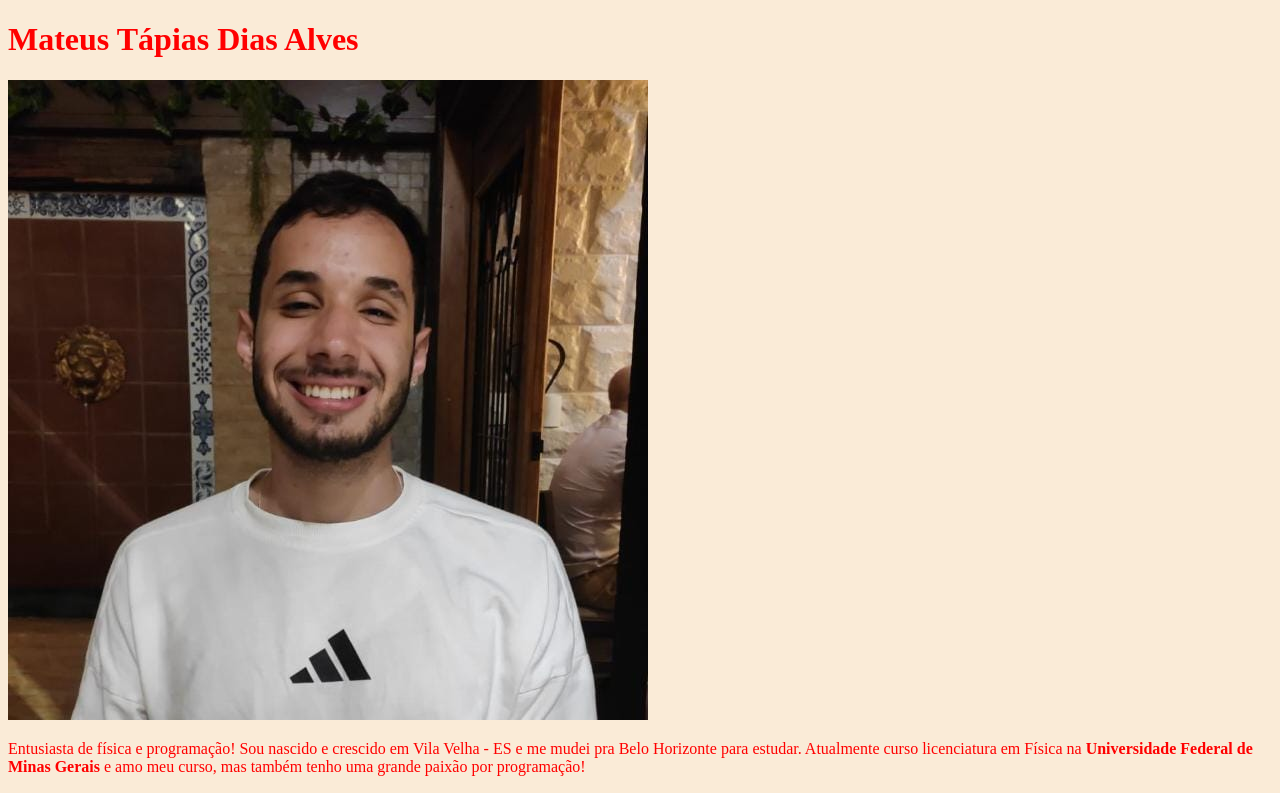
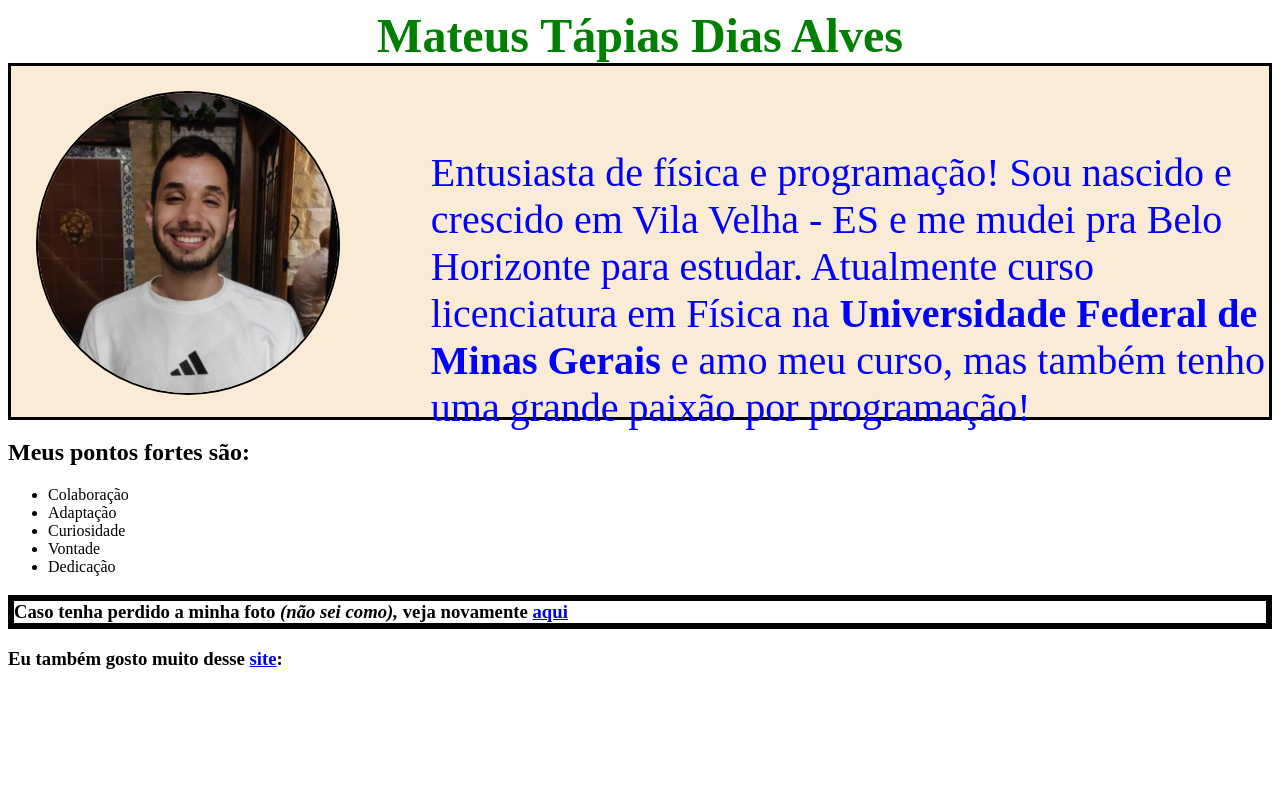
Before and after one commit to mateustapias/mateustapias.github.io, a plain HTML site: page index.html in a window 1280 px wide. Shown: the top 793 px of the page. Drawn offline with Linux system fonts and the light colour scheme.

Commit message:
Modificação no Header do Portfólio Fundamentos-2.3

```diff
--- a/index.html
+++ b/index.html
@@ -8,9 +8,12 @@
     <link rel="stylesheet" href="style.css">
 </head>
 <body>
-    <h1> Mateus Tápias Dias Alves</h1>
+    <h1 id="hero-title"> Mateus Tápias Dias Alves</h1>
+    <main>
+        <section class="mateus_header">
             <img id="foto_mateus" src="foto_mateus.jpeg" alt="Imagem do Mateus Tápias">
-    <p> Entusiasta de física e programação! Sou nascido e crescido em Vila Velha - ES e me mudei pra Belo Horizonte para estudar. Atualmente curso licenciatura em Física na <strong> Universidade Federal de Minas Gerais </strong> e amo meu curso, mas também tenho uma grande paixão por programação!<br></p>
+            <p> Entusiasta de física e programação! Sou nascido e crescido em Vila Velha - ES e me mudei pra Belo Horizonte para estudar. Atualmente curso licenciatura em Física na <strong> Universidade Federal de Minas Gerais </strong> e amo meu curso, mas também tenho uma grande paixão por programação!</p>
+        </section>
         <h2>Meus pontos fortes são:</h2>
         <ul>
             <li> Colaboração </li>
@@ -19,7 +22,8 @@
             <li> Vontade </li>
             <li> Dedicação </li>
         </ul>
-    <h3> Caso tenha perdido a minha foto <i>(não sei como),</i> veja novamente <a href="#foto_mateus">aqui</a> </h3>
-    <h3>Eu também gosto muito desse <a href="https://pt.symbolab.com/" target="'">site</a>:</h3>
+        <h3 id="teste"> Caso tenha perdido a minha foto <i>(não sei como),</i> veja novamente <a href="#foto_mateus">aqui</a> </h3>
+        <h3>Eu também gosto muito desse <a href="https://pt.symbolab.com/" target="'">site</a>:<h3>
+    </main>
 </body>
 </html>
--- a/style.css
+++ b/style.css
@@ -3,9 +3,48 @@
 }
 
 body {
-    background-color:antiquewhite;
+    background-color:white;
 }
 
 ul li {
     font-size: 1em;
 }
+
+.mateus_header {
+    height: 300px;
+    background-color: antiquewhite;
+    border: 3px solid black;
+    padding: 2%;
+}
+
+.mateus_header #foto_mateus {
+    /* border: 3px solid red; */
+    float: left;
+    max-width: 35%;
+    height: 100%;
+    border-radius: 50%;
+    border: 2px solid black;
+}
+.mateus_header p {
+    color: blue;
+    /* text-shadow: 2px 2px white; */
+    font-size: 2.5em;
+    /* border: 2px solid blue; */
+    max-width: 70%;
+    display: inline-block;;
+    position: relative;
+    left: 7.5%;
+    top: 18px;
+}
+
+#teste {
+    border: 6px solid black;
+}
+
+#hero-title {
+    font-size: 3em;
+    text-align: center;
+    color: green;
+    margin-top: 0;
+    margin-bottom: 0;
+}
```
Lines whose indentation alone changed are shown as unchanged.
